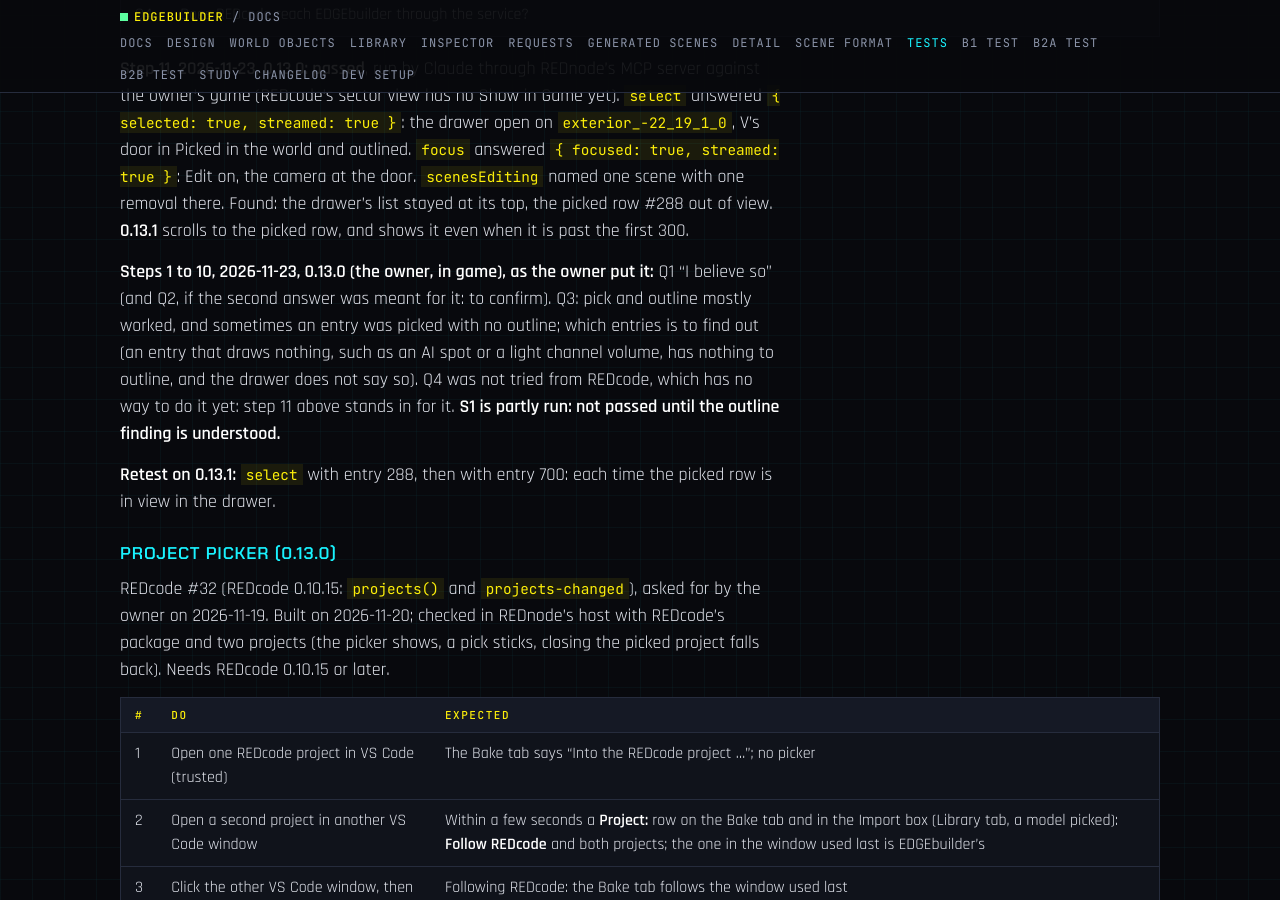
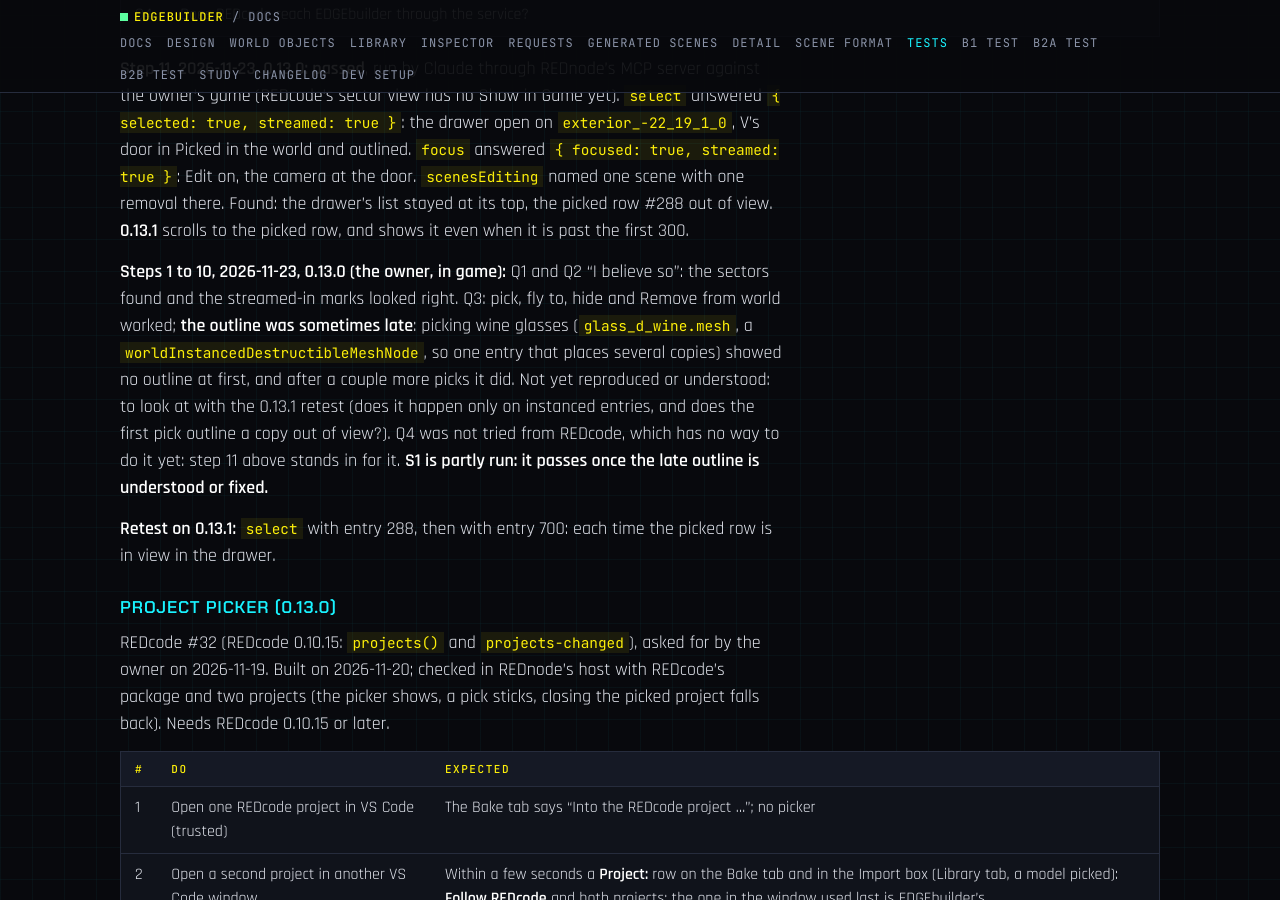
Before and after one commit to Edgemodders/EDGEbuilder, a Jekyll site: the page built from docs/testing.md, in a window 1280 px wide and 900 px high, scrolled down 58897 px. Built offline with Jekyll 4.4.1, drawn with Linux system fonts in a browser that asks for light colours.

Commit message:
Tests: S1's answers from the owner; the outline on an instanced entry was sometimes late
Co-Authored-By: Claude Fable 5.2 <noreply@anthropic.com>

```diff
--- a/docs/testing.md
+++ b/docs/testing.md
@@ -1066,7 +1066,7 @@ Sector Tools' first stage ([World objects, "Sector Tools"](world-objects.md#sect
 
 **Step 11, 2026-11-23, 0.13.0: passed**, run by Claude through REDnode's MCP server against the owner's game (REDcode's sector view has no Show in Game yet). `select` answered `{ selected: true, streamed: true }`: the drawer open on `exterior_-22_19_1_0`, V's door in Picked in the world and outlined. `focus` answered `{ focused: true, streamed: true }`: Edit on, the camera at the door. `scenesEditing` named one scene with one removal there. Found: the drawer's list stayed at its top, the picked row #288 out of view. **0.13.1** scrolls to the picked row, and shows it even when it is past the first 300.
 
-**Steps 1 to 10, 2026-11-23, 0.13.0 (the owner, in game), as the owner put it:** Q1 "I believe so" (and Q2, if the second answer was meant for it: to confirm). Q3: pick and outline mostly worked, and sometimes an entry was picked with no outline; which entries is to find out (an entry that draws nothing, such as an AI spot or a light channel volume, has nothing to outline, and the drawer does not say so). Q4 was not tried from REDcode, which has no way to do it yet: step 11 above stands in for it. **S1 is partly run: not passed until the outline finding is understood.**
+**Steps 1 to 10, 2026-11-23, 0.13.0 (the owner, in game):** Q1 and Q2 "I believe so": the sectors found and the streamed-in marks looked right. Q3: pick, fly to, hide and Remove from world worked; **the outline was sometimes late**: picking wine glasses (`glass_d_wine.mesh`, a `worldInstancedDestructibleMeshNode`, so one entry that places several copies) showed no outline at first, and after a couple more picks it did. Not yet reproduced or understood: to look at with the 0.13.1 retest (does it happen only on instanced entries, and does the first pick outline a copy out of view?). Q4 was not tried from REDcode, which has no way to do it yet: step 11 above stands in for it. **S1 is partly run: it passes once the late outline is understood or fixed.**
 
 **Retest on 0.13.1:** `select` with entry 288, then with entry 700: each time the picked row is in view in the drawer.
 
```
